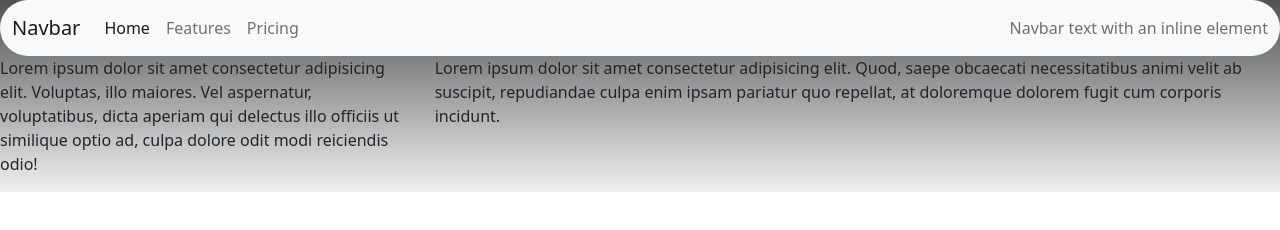
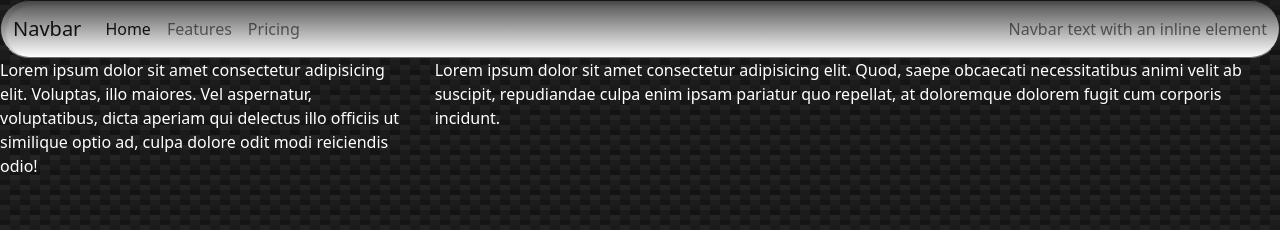
Before and after one commit to Aravisian/portfolio, a plain HTML site: page index.html in a window 1280 px wide. Drawn offline with nearby package versions, Linux system fonts and the light colour scheme.

Commit message:
initial css art commences...

```diff
--- a/style.css
+++ b/style.css
@@ -1,8 +1,26 @@
+
 body {
-    background-image: linear-gradient(to bottom, #515151, #f0f0f0);
-    background-repeat: no-repeat;
-    background-size: cover;
+    background:
+    linear-gradient(27deg, #151515 5px, transparent 5px) 0 5px,
+    linear-gradient(207deg, #151515 5px, transparent 5px) 10px 0px,
+    linear-gradient(27deg, #222 5px, transparent 5px) 0px 10px,
+    linear-gradient(207deg, #222 5px, transparent 5px) 10px 5px,
+    linear-gradient(90deg, #1b1b1b 10px, transparent 10px),
+    linear-gradient(#1d1d1d 25%, #1a1a1a 25%, #1a1a1a 50%, transparent 50%, transparent 75%, #242424 75%, #242424);
+  background-color: #131313;
+  background-size: 20px 20px;
 }
+
 .navbar {
     border-radius: 32px;
+    background-image: linear-gradient(to bottom, #515151, white);
+    border-top: 1px solid #161616;
+    border-right: 1px solid #161616;
+    border-bottom: 1px solid #717171;
+    border-left: 1px solid #161616;
+    box-shadow: inset 4px 3px 2px 1px rgba(0, 0, 0, 0.1);
 }
+p {
+    background: transparent;
+    color: white;
+}
```
